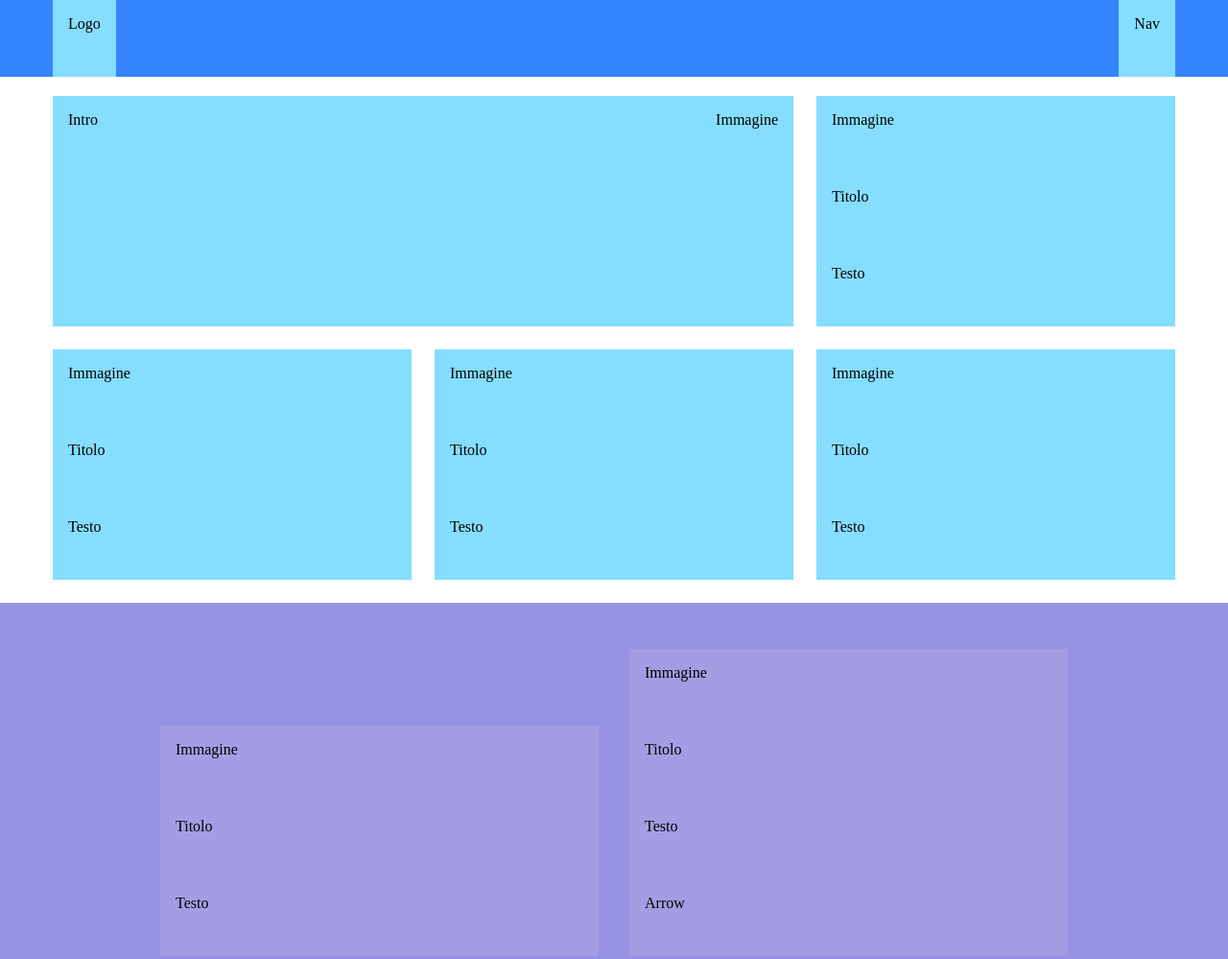
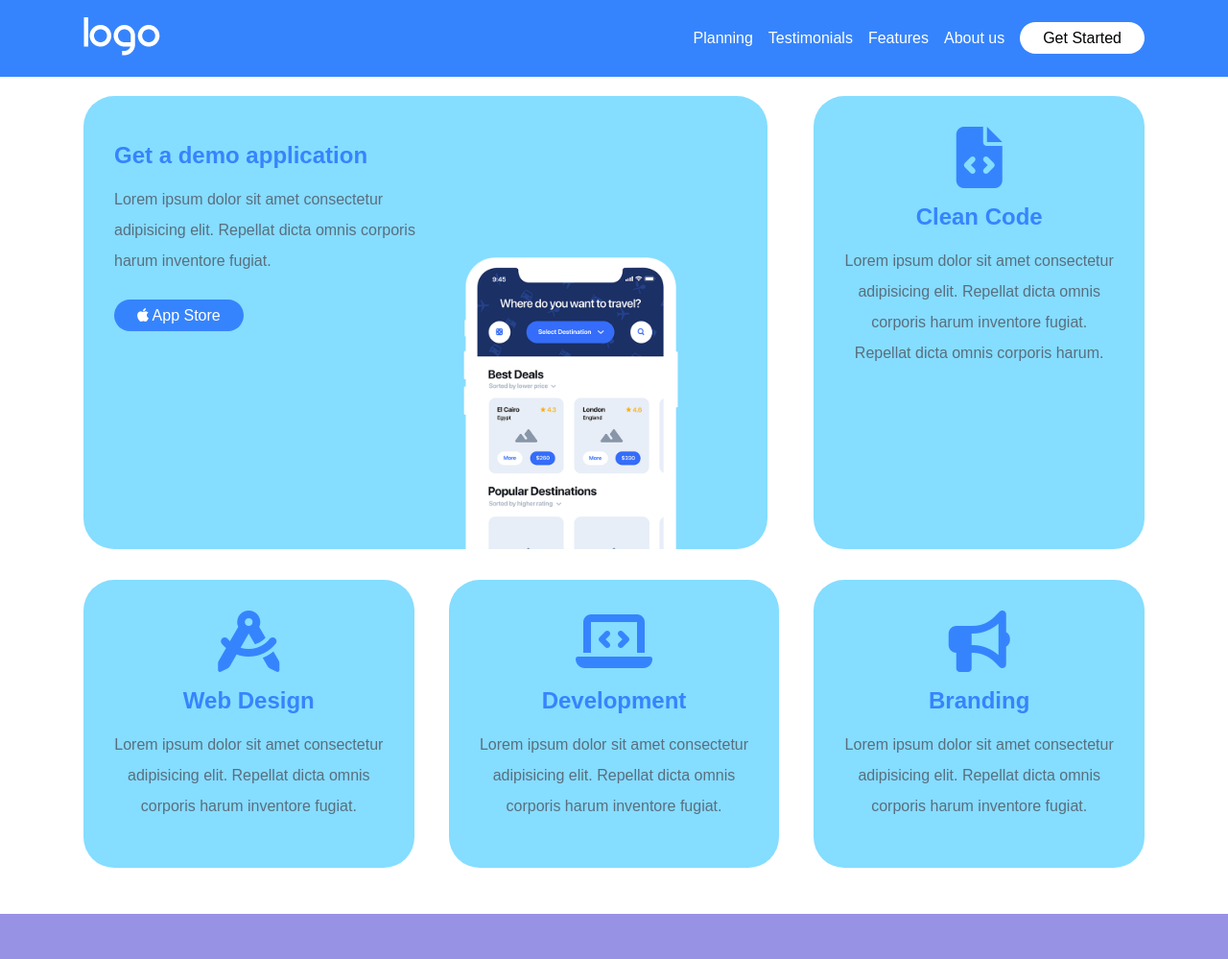
Before and after one commit to simonecarcagni/htmlcss-responsive-layout, a plain HTML site: page index.html in a window 1280 px wide. Shown: the top 999 px of the page at 96% size. Drawn offline with Linux system fonts and the light colour scheme.

Commit message:
Header e Prima section completati

```diff
--- a/css/style.css
+++ b/css/style.css
@@ -5,20 +5,27 @@
     box-sizing: border-box;
 }
 
+html{
+    font-family: sans-serif;
+}
+
 :root {
     --primary-color: #3684fd;
     --secondary-color: #9792e4;
     --primary-light-color: #85ddff;
     --secondary-light-color: #a39ee4;
-    --footer-color: #333333;
+    --footer-color: #333;
+    --text-white: #FFF;
+    --text-black: #000;
+    --text-grey: #5a6e7f;
 }
 
 /* Regole di debug */
 
-.debug-box {
-    height: 5rem;
+.box {
     background-color: var(--primary-light-color);
-    padding: 1rem;
+    padding: 2rem;
+    border-radius: 2rem;
 }
 
 .debug-box2 {
@@ -36,15 +43,65 @@ header.site-header {
     top: 0;
     width: 100%;
     z-index: 1;
+    height: 5rem;
 }
 
-main {
-    padding-top: 100px;
+header .container{
+    height: 100%;
+}
+
+header .container i{
+    font-size: 2rem;
+}
+
+.header-nav{
+    display: none;
+}
+
+.header-list{
+    list-style: none;
+}
+
+.header-list li a{
+    margin-left: 1rem;
+}
+
+.txt-white{
+    color: var(--text-white);
+}
+
+.txt-black{
+    color: var(--text-black);
+}
+.txt-align-center{
+    text-align: center;
+}
+
+.line-height{
+    line-height: 2rem;
+}
+
+.btn{
+    padding: 0.5rem 1.5rem;
+    border-radius: 4rem;
+}
+
+.btn-white{
+    background-color: var(--text-white);
+}
+
+.btn-blue{
+    background-color: #3684fd;
 }
 
 .container {
     max-width: 600px;
     margin: auto;
+    padding: 0 2rem;
+}
+
+main {
+    padding-top: 100px;
 }
 
 .flex {
@@ -63,8 +120,45 @@ main {
     align-items: center;
 }
 
-#intro .card {
-    margin-bottom: 1.5rem;
+#intro{
+    margin-bottom: 3rem;
+}
+#intro .box{
+    margin-bottom: 1rem;
+}
+
+#intro .card .box img{
+    width: 60%;
+    display: block;
+    margin: 2rem auto -2rem;
+}
+
+.link-style{
+    text-decoration: none;
+}
+
+.title-size{
+    font-size: 1.5rem;
+}
+
+.icon-size{
+    font-size: 4rem;
+}
+
+.txt-blue{
+    color: var(--primary-color);
+}
+
+.txt-grey{
+    color: var(--text-grey);
+}
+
+.margin{
+    margin: 1rem 0 2rem;
+}
+
+#intro .box h3 {
+    margin: 1rem 0;
 }
 
 #planning {
@@ -137,16 +231,23 @@ footer .container .debug-box2 {
 
     #intro .cards {
         display: flex;
+        justify-content: space-between;
         flex-wrap: wrap;
-        margin-left: -0.75rem;
-        margin-right: -0.75rem;
+        gap: 2rem;
     }
 
     #intro .card {
         width: calc(100% / 3 - 1.5rem);
-        margin-left: 0.75rem;
-        margin-right: 0.75rem;
-        background-color: var(--primary-light-color);
+    }
+
+    #intro .cards .card .box{
+        height: 100%;
+    }
+
+    #intro .box .img img{
+        margin-left: -2rem;
+        margin-bottom: -3rem;
+        margin-top: 3rem;
     }
 
     #intro .card:first-child {
@@ -189,6 +290,14 @@ footer .container .debug-box2 {
     #about .card:first-child {
         width: calc((100% / 3 * 2) - 2rem);
     }
+
+    header .header-icon{
+        display: none;
+    }
+
+    .header-nav{
+        display: block;
+    }
 }
 
 @media screen and (min-width: 992px) {
@@ -200,6 +309,20 @@ footer .container .debug-box2 {
     #intro .card:first-child {
         display: flex;
         justify-content: space-between;
+    }
+
+    #intro .cards .card .first.box{
+        display: flex;
+    }
+
+    #intro .box .img{
+        margin-top: 5rem;
+        margin-left: 3rem;
+    }
+
+    #intro .box .img img{
+        display: block;
+        width: 100%;
     }
 
     #planning .columns {
@@ -219,6 +342,8 @@ footer .container .debug-box2 {
         margin-right: 1rem;
         width: calc((100% / 3) - 2rem);
     }
+
+
 }
 
 @media screen and (min-width: 1200px) {
@@ -227,4 +352,8 @@ footer .container .debug-box2 {
         max-width: 1170px;
     }
 
+    #intro .box .img img{
+        width: 100%;
+        display: block;
+    }
 }
--- a/index.html
+++ b/index.html
@@ -6,15 +6,25 @@
     <meta name="viewport" content="width=device-width, initial-scale=1.0">
     <title>Layout Responsive</title>
     <link rel="stylesheet" href="./css/style.css">
+    <link rel="stylesheet" href="https://cdnjs.cloudflare.com/ajax/libs/font-awesome/6.2.1/css/all.min.css" integrity="sha512-MV7K8+y+gLIBoVD59lQIYicR65iaqukzvf/nwasF0nqhPay5w/9lJmVM2hMDcnK1OnMGCdVK+iQrJ7lzPJQd1w==" crossorigin="anonymous" referrerpolicy="no-referrer" />
 </head>
     <body>
 
         <!--Inizio Header-->
         <header class="site-header">
 
-            <div class="container flex space-between align-center">
-                <div class="debug-box">Logo</div>
-                <div class="debug-box">Nav</div>
+            <div class="container flex space-between center">
+                <div> <img src="./img/logo.png" alt="Logo"></div>
+                <i class="fa-solid fa-bars txt-white header-icon"></i>
+                <nav class="header-nav">
+                    <ul class="header-list flex">
+                        <li><a class="txt-white link-style" href="#planning">Planning</a></li>
+                        <li><a class="txt-white link-style" href="#testimonial">Testimonials</a></li>
+                        <li><a class="txt-white link-style" href="#features">Features</a></li>
+                        <li><a class="txt-white link-style" href="#about">About us</a></li>
+                        <li><a class="btn btn-white txt-black link-style" href="#get-started">Get Started</a></li>
+                    </ul>
+                </nav>
             </div>
 
         </header>
@@ -30,34 +40,59 @@
                     <div class="cards">
 
                         <div class="card">
-                            <div class="debug-box">Intro</div>
-                            <div class="debug-box">Immagine</div>
+
+                            <div class="first box">
+                                <div class="intro-text">
+                                    <h3 class="txt-blue title-size">Get a demo application</h3>
+                                    <p class="line-height margin txt-grey">Lorem ipsum dolor sit amet consectetur adipisicing elit. Repellat dicta omnis corporis harum inventore fugiat. </p>
+                                    <a class="btn btn-blue link-style txt-white" href="#"><i class="fa-brands fa-apple"></i> App Store</a>
+                                </div>
+                                <div class="img">
+                                    <img src="./img/phone.png" alt="Phone">
+                                </div>
+                            </div>
+
                         </div>
 
                         <div class="card">
-                            <div class="debug-box">Immagine</div>
-                            <div class="debug-box">Titolo</div>
-                            <div class="debug-box">Testo</div>
+                            <div class="box txt-align-center">
+
+                                <i class="fa-solid fa-file-code txt-blue icon-size"></i>
+                                <h3 class="txt-blue title-size">Clean Code</h3>
+                                <p class="line-height txt-grey">Lorem ipsum dolor sit amet consectetur adipisicing elit. Repellat dicta omnis corporis harum inventore fugiat. Repellat dicta omnis corporis harum. </p>
+
+                            </div>
                         </div>
 
                         <div class="card">
-                            <div class="debug-box">Immagine</div>
-                            <div class="debug-box">Titolo</div>
-                            <div class="debug-box">Testo</div>
+                            <div class="box txt-align-center">
+
+                                <i class="fa-solid fa-compass-drafting txt-blue icon-size"></i>
+                                <h3 class="txt-blue title-size">Web Design</h3>
+                                <p class="line-height txt-grey">Lorem ipsum dolor sit amet consectetur adipisicing elit. Repellat dicta omnis corporis harum inventore fugiat. </p>
+
+                            </div>
                         </div>
 
                         <div class="card">
-                            <div class="debug-box">Immagine</div>
-                            <div class="debug-box">Titolo</div>
-                            <div class="debug-box">Testo</div>
+                            <div class="box txt-align-center">
+
+                                <i class="fa-solid fa-laptop-code txt-blue icon-size"></i>
+                                <h3 class="txt-blue title-size">Development</h3>
+                                <p class="line-height txt-grey">Lorem ipsum dolor sit amet consectetur adipisicing elit. Repellat dicta omnis corporis harum inventore fugiat. </p>
+
+                            </div>
                         </div>
 
                         <div class="card">
-                            <div class="debug-box">Immagine</div>
-                            <div class="debug-box">Titolo</div>
-                            <div class="debug-box">Testo</div>
+                            <div class="box txt-align-center">
+
+                                <i class="fa-solid fa-bullhorn txt-blue icon-size"></i>
+                                <h3 class="txt-blue title-size">Branding</h3>
+                                <p class="line-height txt-grey">Lorem ipsum dolor sit amet consectetur adipisicing elit. Repellat dicta omnis corporis harum inventore fugiat. </p>
+
+                            </div>
                         </div>
-
                     </div>
                 </div>
 
```
